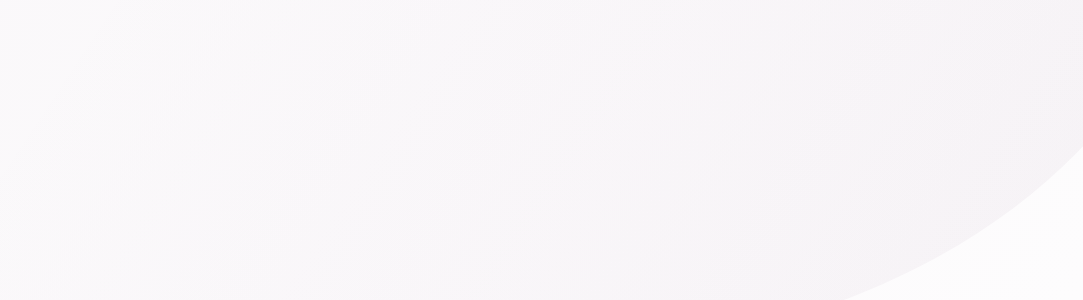
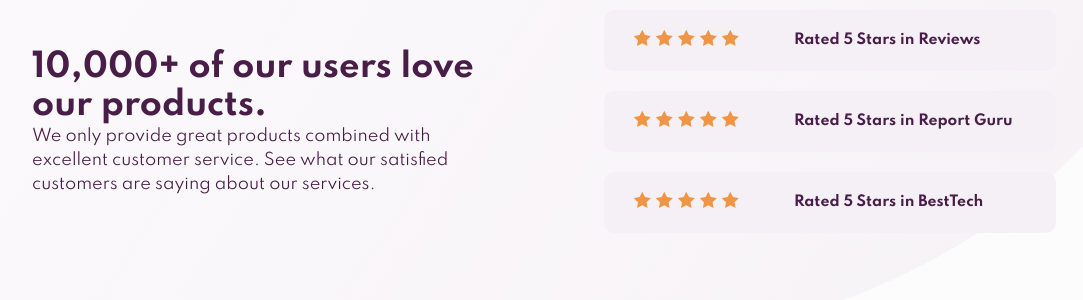
Before and after one commit to sparklaunch/06.SocialProof, a Svelte app in the folder social-proof/: page / in a window 1280 px wide. Shown: the top 300 px of the page, without its empty margins (96-1179 px from the left). Built offline with nearby package versions, Linux system fonts and the light colour scheme.

Commit message:
Add the header

```diff
--- a/social-proof/public/global.css
+++ b/social-proof/public/global.css
@@ -2,4 +2,5 @@
     margin: 0;
     padding: 0;
     box-sizing: border-box;
+    font-family: "Spartan", sans-serif;
 }
--- a/social-proof/src/App.svelte
+++ b/social-proof/src/App.svelte
@@ -1,6 +1,25 @@
 <script lang="ts">
+    import Main from "./components/Main.svelte";
     $: innerWidth = 0;
     $: isMobile = innerWidth <= 1440;
+    interface Rating {
+        stars: number;
+        reviewer: string;
+    }
+    const ratings: Rating[] = [
+        {
+            stars: 5,
+            reviewer: "Reviews",
+        },
+        {
+            stars: 5,
+            reviewer: "Report Guru",
+        },
+        {
+            stars: 5,
+            reviewer: "BestTech",
+        },
+    ];
 </script>
 
 <svelte:window bind:innerWidth />
@@ -27,6 +46,9 @@
             alt="Background Bottom Pattern"
         />
     </div>
+    <div id="wrapper">
+        <Main {ratings} />
+    </div>
 </div>
 
 <style>
@@ -47,6 +69,13 @@
         bottom: -25vh;
         right: 0;
     }
+    #wrapper {
+        position: relative;
+        z-index: 1;
+        display: flex;
+        justify-content: center;
+        align-items: center;
+    }
     @media all and (max-width: 1440px) {
         #background-top > img {
             top: 0;
--- /dev/null
+++ b/social-proof/src/components/Footer.svelte
@@ -0,0 +1 @@
+<div id="footer" />
--- /dev/null
+++ b/social-proof/src/components/Header.svelte
@@ -0,0 +1,17 @@
+<script lang="ts">
+    import HeaderLeft from "./HeaderLeft.svelte";
+    import HeaderRight from "./HeaderRight.svelte";
+    export let ratings;
+</script>
+
+<div id="header">
+    <HeaderLeft />
+    <HeaderRight {ratings} />
+</div>
+
+<style>
+    #header {
+        display: flex;
+        align-items: center;
+    }
+</style>
--- /dev/null
+++ b/social-proof/src/components/HeaderLeft.svelte
@@ -0,0 +1,24 @@
+<div id="header-left">
+    <h1>10,000+ of our users love our products.</h1>
+    <p>
+        We only provide great products combined with excellent customer service.
+        See what our satisfied customers are saying about our services.
+    </p>
+</div>
+
+<style>
+    #header-left {
+        display: flex;
+        flex-direction: column;
+        justify-content: space-between;
+        margin-right: 120px;
+    }
+    #header-left {
+        color: rgb(72, 29, 71);
+        width: 50%;
+    }
+    #header-left > p {
+        font-weight: 400;
+        line-height: 1.5;
+    }
+</style>
--- /dev/null
+++ b/social-proof/src/components/HeaderRight.svelte
@@ -0,0 +1,23 @@
+<script lang="ts">
+    import Rating from "./Rating.svelte";
+    export let ratings;
+</script>
+
+<div id="header-right">
+    <div id="ratings">
+        {#each ratings as rating}
+            <Rating data={rating} />
+        {/each}
+    </div>
+</div>
+
+<style>
+    #header-right {
+        width: 50%;
+    }
+    #ratings {
+        display: flex;
+        flex-direction: column;
+        justify-content: space-between;
+    }
+</style>
--- /dev/null
+++ b/social-proof/src/components/Main.svelte
@@ -0,0 +1,18 @@
+<script lang="ts">
+    import Header from "./Header.svelte";
+    import Footer from "./Footer.svelte";
+    export let ratings;
+</script>
+
+<div id="main">
+    <Header {ratings} />
+    <Footer />
+</div>
+
+<style>
+    #main {
+        display: flex;
+        flex-direction: column;
+        width: 80%;
+    }
+</style>
--- /dev/null
+++ b/social-proof/src/components/Rating.svelte
@@ -0,0 +1,35 @@
+<script lang="ts">
+    import Star from "./Star.svelte";
+    export let data;
+</script>
+
+<div class="rating">
+    <div class="stars">
+        {#each Array(data.stars) as _}
+            <Star />
+        {/each}
+    </div>
+    <div class="reviewer">
+        <p>Rated {data.stars} Stars in {data.reviewer}</p>
+    </div>
+</div>
+
+<style>
+    .rating {
+        background-color: rgb(245, 240, 245);
+        border-radius: 10px;
+        padding: 20px 30px;
+        display: flex;
+        align-items: center;
+        margin: 10px 0;
+    }
+    .stars {
+        display: flex;
+        margin-right: 50px;
+    }
+    .reviewer > p {
+        color: rgb(72, 29, 71);
+        font-weight: 700;
+        font-size: 14px;
+    }
+</style>
--- /dev/null
+++ b/social-proof/src/components/Star.svelte
@@ -0,0 +1,9 @@
+<div class="star">
+    <img src="/assets/icon-star.svg" alt="Star" />
+</div>
+
+<style>
+    .star {
+        margin-right: 5px;
+    }
+</style>
```
